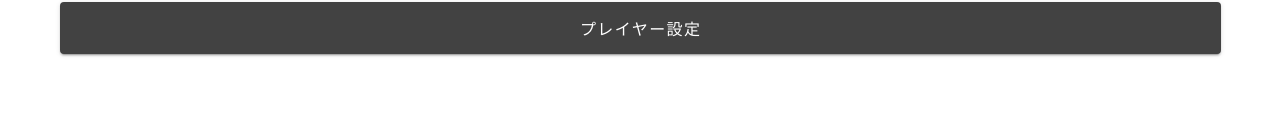
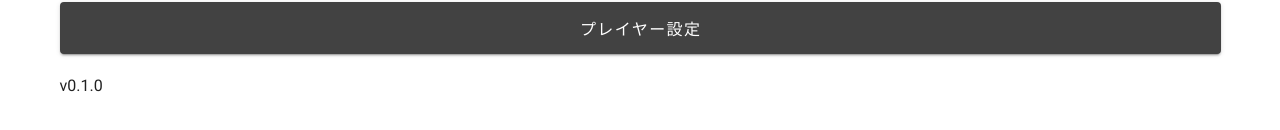
Before and after one commit to yuya-dev/werewolf-for-gm, a Vue app: page / in a window 1280 px wide. Shown: the part 414-544 px from the top of the page. Built offline with nearby package versions, Linux system fonts and the light colour scheme.

Commit message:
version表記を追加

```diff
--- a/src/components/top.vue
+++ b/src/components/top.vue
@@ -17,6 +17,7 @@
         </v-btn>
       </v-col>
     </v-row>
+    <span>v0.1.0</span>
   </v-container>
 </template>
 
```
